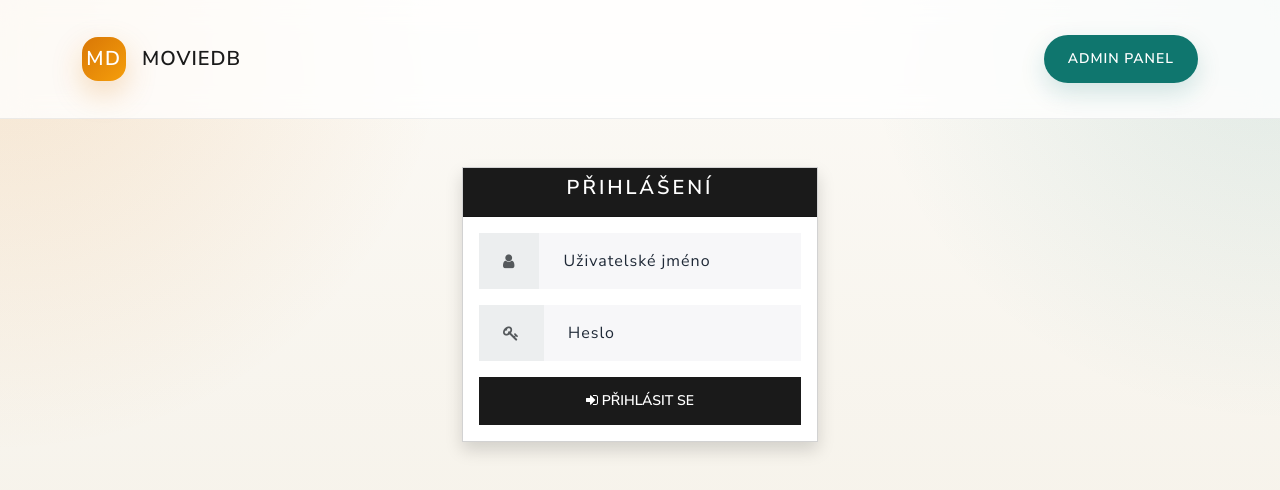
After one commit to Brecim/finalWebProject, a CodeIgniter 4 app: the page made by app/Views/login.php in a window 1280 px wide. The commit adds this page. Shown: the top 490 px of the page. Run offline with PHP 8.4 and a stand-in for CodeIgniter, Linux system fonts and the light colour scheme; the template is opened without the code that fills it, so the values that code supplies are empty; some libraries are stand-ins or nearby versions.

Commit message:
Přidání přihlášení (Ion Auth, DEJ COMPOSER UPDATE!) k administraci, Font Awesome k ikonkám (DEJ NPM I!)

```diff
--- a/app/Config/App.php
+++ b/app/Config/App.php
@@ -16,7 +16,7 @@ class App extends BaseConfig
      *
      * E.g., http://example.com/
      */
-    public string $baseURL = 'http://localhost/tomastik/finalWebProject';
+    public string $baseURL = 'http://localhost/reich/projektCSFD';
 
     /**
      * Allowed Hostnames in the Site URL other than the hostname in the baseURL.
--- a/app/Config/Autoload.php
+++ b/app/Config/Autoload.php
@@ -39,6 +39,7 @@ class Autoload extends AutoloadConfig
      */
     public $psr4 = [
         APP_NAMESPACE => APPPATH,
+        'IonAuth' => ROOTPATH . 'CodeIgniter-Ion-Auth',
     ];
 
     /**
--- a/app/Config/Filters.php
+++ b/app/Config/Filters.php
@@ -2,6 +2,7 @@
 
 namespace Config;
 
+use App\Filters\LoginFilter;
 use CodeIgniter\Config\Filters as BaseFilters;
 use CodeIgniter\Filters\Cors;
 use CodeIgniter\Filters\CSRF;
@@ -34,6 +35,7 @@ class Filters extends BaseFilters
         'forcehttps'    => ForceHTTPS::class,
         'pagecache'     => PageCache::class,
         'performance'   => PerformanceMetrics::class,
+        'auth'          => LoginFilter::class,
     ];
 
     /**
--- a/app/Config/Session.php
+++ b/app/Config/Session.php
@@ -41,7 +41,7 @@ class Session extends BaseConfig
      * The number of SECONDS you want the session to last.
      * Setting to 0 (zero) means expire when the browser is closed.
      */
-    public int $expiration = 7200;
+    public int $expiration = 0;
 
     /**
      * --------------------------------------------------------------------------
--- a/app/Views/layouts/Links.php
+++ b/app/Views/layouts/Links.php
@@ -1,2 +1,3 @@
 <link href="<?= base_url('node_modules/bootswatch/dist/brite/bootstrap.min.css') ?>" rel="stylesheet">
+<link href="<?= base_url('node_modules/font-awesome/css/font-awesome.min.css') ?>" rel="stylesheet">
 <script src="<?= base_url('node_modules/bootstrap/dist/js/bootstrap.bundle.min.js') ?>"></script>
--- a/app/Views/layouts/Navbar.php
+++ b/app/Views/layouts/Navbar.php
@@ -5,7 +5,7 @@
             <span>MovieDB</span>
         </a>
         <div class="ms-auto d-flex align-items-center gap-2">
-            <a href="<?= site_url('admin/films') ?>" class="btn btn-app-accent rounded-pill px-4 fw-semibold">Admin panel</a>
+            <a href="<?= site_url('login') ?>" class="btn btn-app-accent rounded-pill px-4 fw-semibold">Admin panel</a>
         </div>
     </div>
 </nav>
--- /dev/null
+++ b/app/Views/login.php
@@ -0,0 +1,41 @@
+<?=$this->extend("Layouts/Master");?>
+
+<?=$this->section("content");?>
+
+<div class="container mt-5">
+    <div class="row justify-content-center">
+        <div class="col-md-4">
+            <div class="card shadow">
+                <div class="card-header bg-primary text-white text-center">
+                    <h4>Přihlášení</h4>
+                </div>
+
+                <div class="card-body">
+
+                    <?= form_open("auth") ?>
+
+                        <div class="input-group mb-3">
+                            <span class="input-group-text"><i class="fa fa-user"></i></span>
+                            <div class="form-floating">
+                                <input type="text" name="username" class="form-control" id="username" placeholder="Enter username" required>
+                                <label for="username">Uživatelské jméno</label>
+                            </div>
+                        </div>
+                        <div class="input-group mb-3">
+                            <span class="input-group-text"><i class="fa fa-key"></i></span>
+                            <div class="form-floating">
+                                <input type="password" name="password" class="form-control" id="password" placeholder="Enter password" required>
+                                <label for="password">Heslo</label>
+                            </div>
+                        </div>
+                        <div class="d-grid">
+                            <button type="submit" class="btn btn-primary"><i class="fa fa-sign-in"></i> Přihlásit se</button>
+                        </div>
+                    </form>
+                </div>
+            </div>
+        </div>
+    </div>
+</div>
+
+<?=$this->endSection();?>
--- a/package.json
+++ b/package.json
@@ -1,6 +1,7 @@
 {
   "dependencies": {
     "bootstrap": "^5.3.8",
-    "bootswatch": "^5.3.8"
+    "bootswatch": "^5.3.8",
+    "font-awesome": "^4.7.0"
   }
 }
```
Also changed, not shown: app/Config/IonAuth.php (added, +14 -0 lines), app/Config/Routes.php (+6 -2 lines), app/Controllers/BaseController.php (+7 -2 lines), app/Controllers/LoginController.php (added, +44 -0 lines), app/Filters/LoginFilter.php (added, +60 -0 lines), app/Libraries/Alert.php (added, +21 -0 lines), composer.json (+8 -1 lines), package-lock.json, 1 other file.
